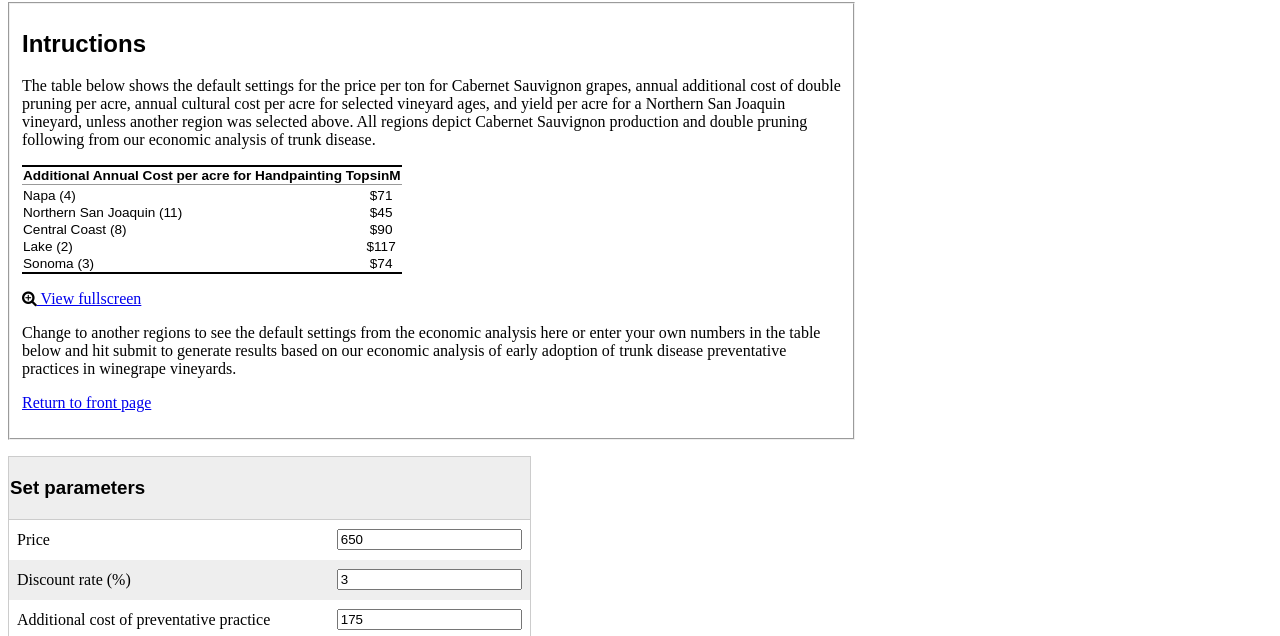
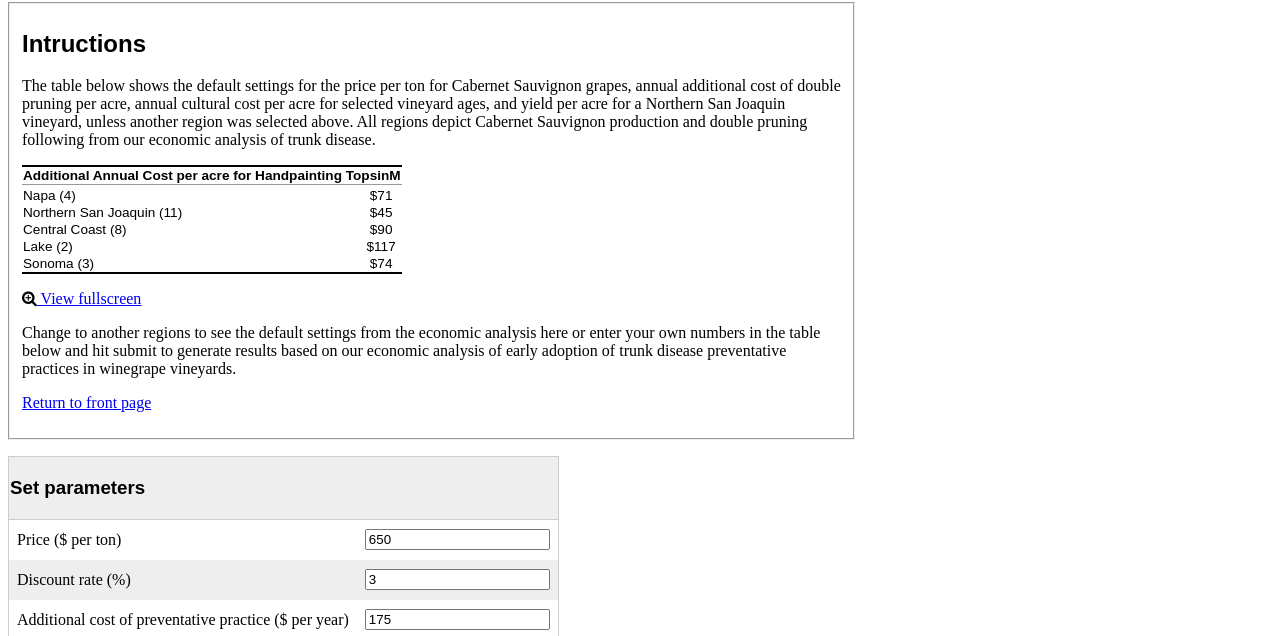
Before and after one commit to maxnorton/kaplan-interactive, a plain HTML site: page custom-parameters.html in a window 1280 px wide. Shown: the part 164-800 px from the top of the page. Drawn offline with nearby package versions, Linux system fonts and the light colour scheme.

Commit message:
add units to custom-parameters

```diff
--- a/custom-parameters.html
+++ b/custom-parameters.html
@@ -95,7 +95,7 @@
 <table class="form" id="form">
 	<thead><th colspan="2"><h3>Set parameters</h3></th></thead>
 	<tr>
-		<td><label for="price">Price</label></td>
+		<td><label for="price">Price ($ per ton)</label></td>
 		<td><input type="text" name="price" id="price" value="650" /></td>
 	</tr>
 	<tr>
@@ -103,7 +103,7 @@
 		<td><input type="text" name="discount" id="discount" value="3" /></td>
 	</tr>
 	<tr>
-		<td><label for="pc">Additional cost of preventative practice</label></td>
+		<td><label for="pc">Additional cost of preventative practice ($ per year)</label></td>
 		<td><input type="text" name="pc" id="pc" value="175" /></td>
 	</tr>
 	<tr>
```
Also changed, not shown: 1 other file.
